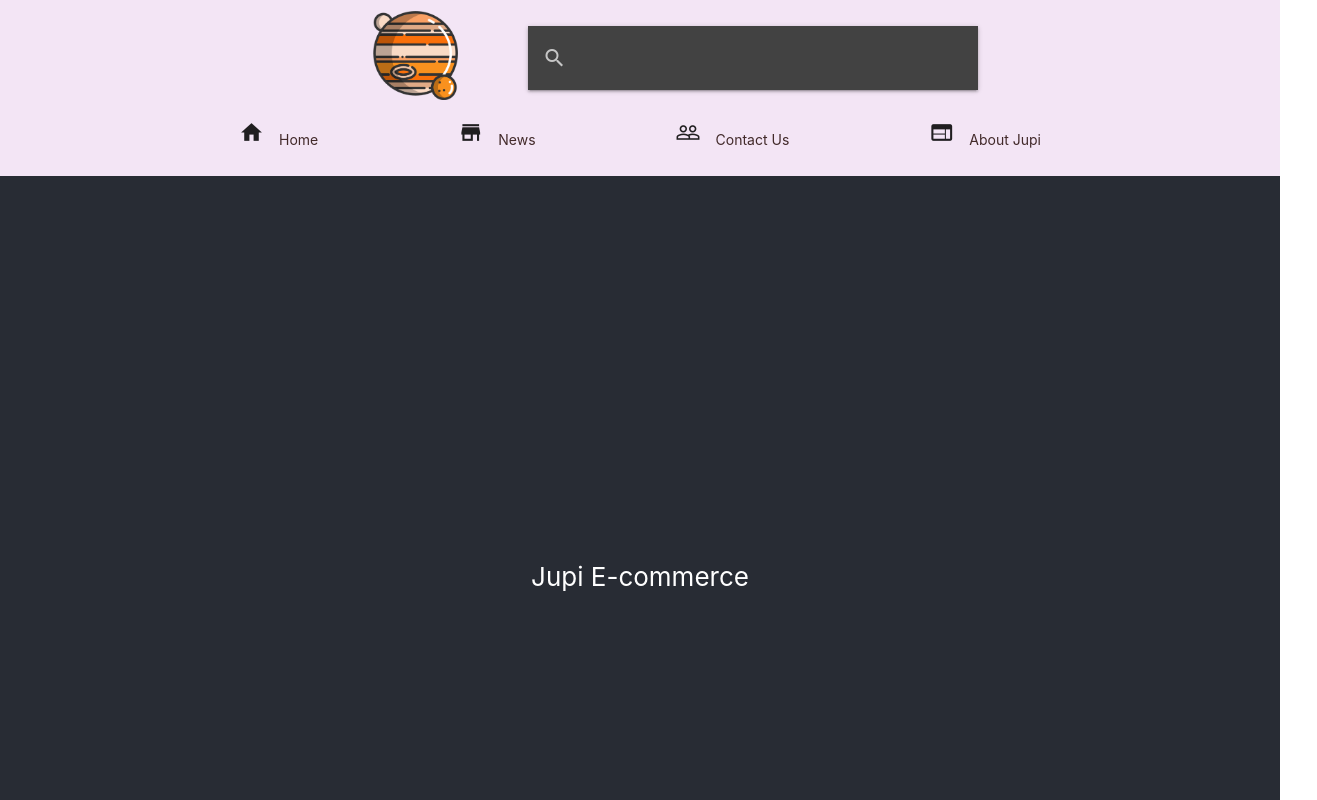
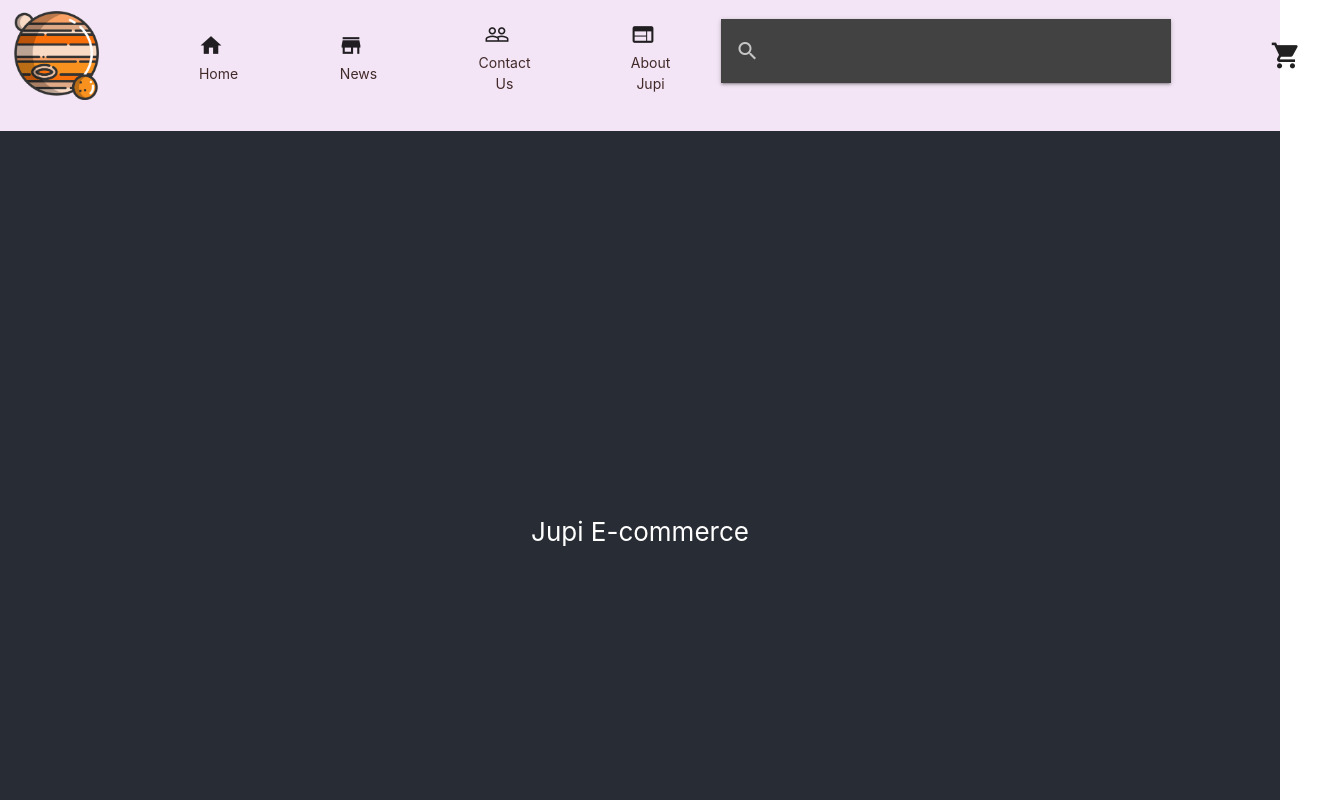
Before and after one commit to ultrasoft011/jupi, a React (Create React App) app: page / in a window 1280 px wide. Shown: the top 800 px of the page, 1317 px wide, since content can reach past the window. Built offline with nearby package versions, Linux system fonts and the light colour scheme.

Commit message:
fixing navbar with shopping cart

```diff
--- a/src/App.css
+++ b/src/App.css
@@ -52,7 +52,7 @@ ul {
 
 li {
   display: inline;
-  padding: 0px 70px 0px 70px;
+  padding: 0px 50px 0px 50px;
 }
 
 a {
@@ -85,3 +85,8 @@ a:hover {
 .nav-wrapper {
   width: 450px;
 }
+
+.shopping-cart {
+  padding-left: 100px;
+  font-size: 31px;
+}
--- a/src/App.js
+++ b/src/App.js
@@ -1,5 +1,6 @@
 import "./App.css";
 import Navbar from "./components/NavBar";
+import CartWidget from "./components/CartWidget";
 import logo from "./images/jupiter.png";
 
 function App() {
--- /dev/null
+++ b/src/components/CartWidget.js
@@ -0,0 +1,13 @@
+import React from "react";
+
+// Function based component
+
+const CartWidget = () => {
+    return (
+        <p>
+            <i class="material-icons shopping-cart">shopping_cart</i>
+        </p>
+    )
+}
+
+export default CartWidget;
--- a/src/components/NavBar.js
+++ b/src/components/NavBar.js
@@ -1,5 +1,6 @@
 import React from "react";
 import logo from "../images/jupiter.png";
+import CartWidget from "./CartWidget";
 
 function Navbar() {
   return (
@@ -10,24 +11,6 @@ function Navbar() {
             {" "}
             <img class="jupiter-logo" src={logo} width="85px" />
           </li>
-          <li class="search-bar">
-            <nav>
-              <div class="nav-wrapper #424242 grey darken-3">
-                <form>
-                  <div class="input-field ">
-                    <input id="search" type="search" required />
-                    <label class="label-icon" for="search">
-                      <i class="material-icons ">search</i>
-                    </label>
-                    <i class="material-icons ">close</i>
-                  </div>
-                </form>
-              </div>
-            </nav>
-          </li>
-        </div>
-
-        <div class="grid-container">
           <li>
             <i class="material-icons">home</i>
             <a href="#contact">Home</a>
@@ -46,6 +29,24 @@ function Navbar() {
             <i class="material-icons">web</i>
             <a href="#about">About Jupi</a>
           </li>
+          <div class="grid-container">
+            <li class="search-bar">
+              <nav>
+                <div class="nav-wrapper #424242 grey darken-3">
+                  <form>
+                    <div class="input-field ">
+                      <input id="search" type="search" required />
+                      <label class="label-icon" for="search">
+                        <i class="material-icons ">search</i>
+                      </label>
+                      <i class="material-icons ">close</i>
+                    </div>
+                  </form>
+                </div>
+              </nav>
+            </li>
+          </div>
+          <CartWidget />
         </div>
       </ul>
     </div>
```
